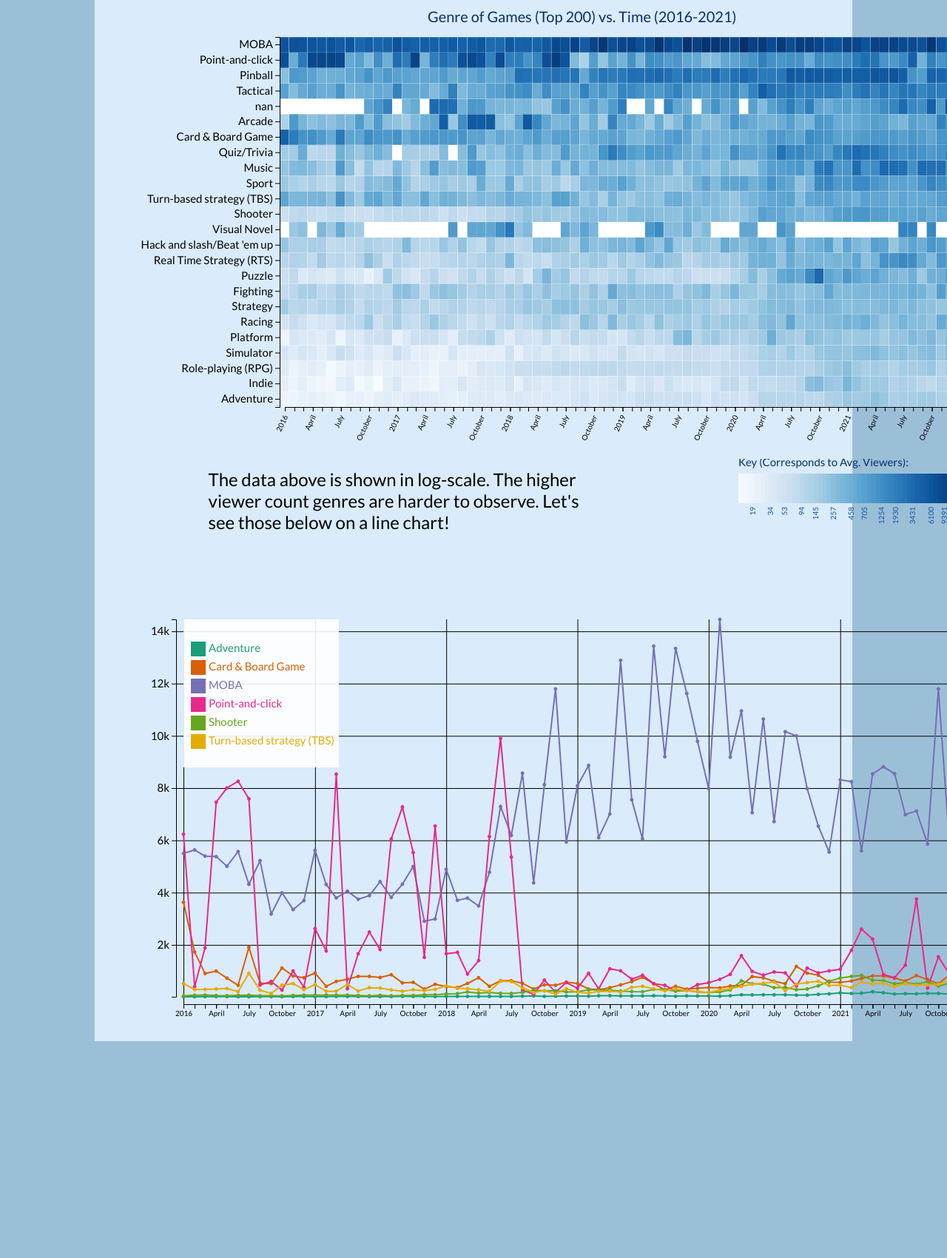
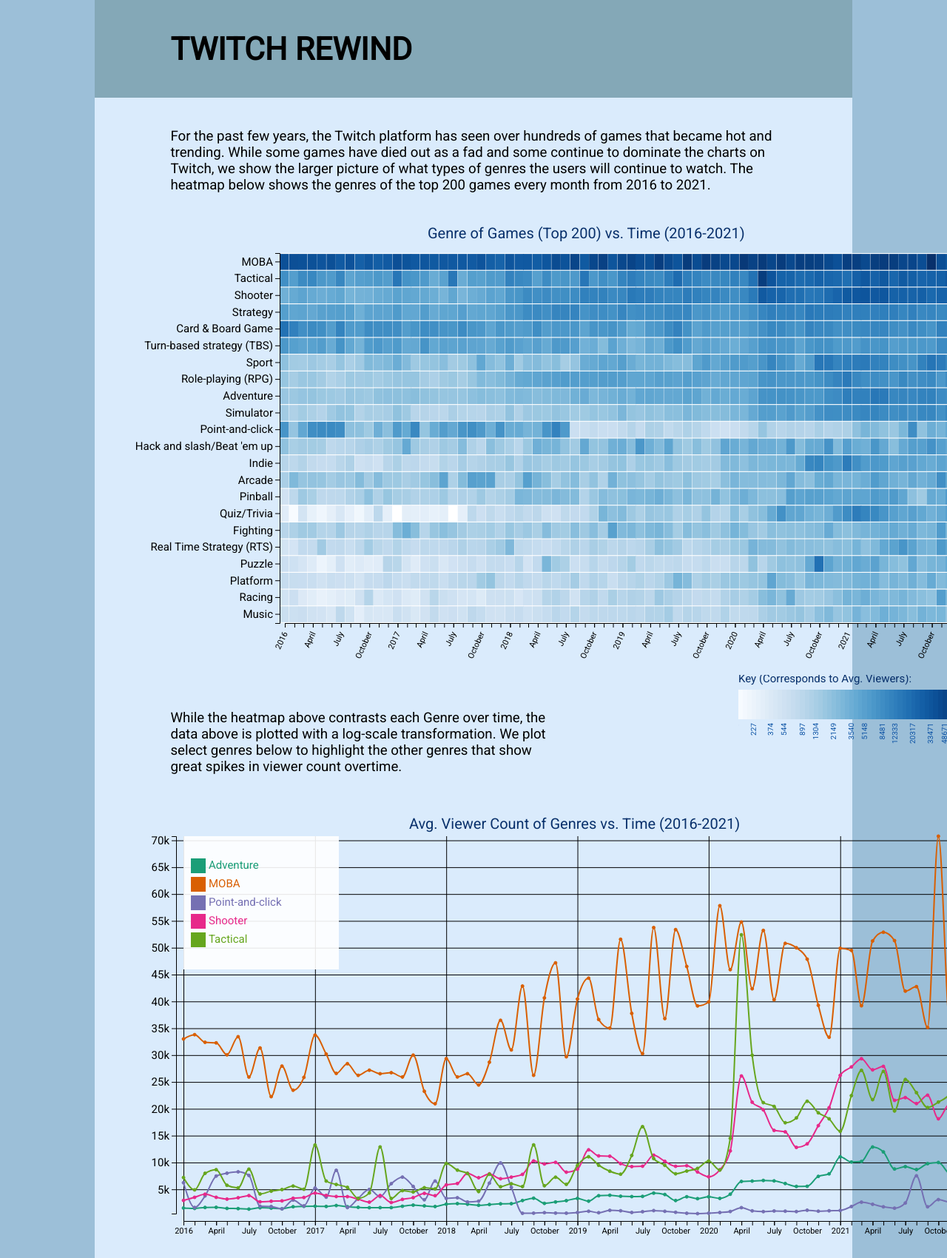
Before and after one commit to A1pha0ps/3300-P1, a plain HTML site: page index.html in a window 1280 px wide. Shown: the top 1700 px of the page at 74% size. Before the commit the page ends 1407 px from the top, so only its background shows below. Drawn offline with nearby package versions, Linux system fonts and the light colour scheme.

Commit message:
Polished Design of Website

```diff
--- a/index.html
+++ b/index.html
@@ -2,7 +2,7 @@
 
 <head>
     <script src="https://d3js.org/d3.v7.min.js"></script>
-    <link rel="stylesheet" href="https://fonts.googleapis.com/css?family=Lato">
+    <link rel="stylesheet" href="https://fonts.googleapis.com/css?family=Roboto">
     <link rel="stylesheet" href="styles/main.css" />
     <style>
         .gridlines .domain {
@@ -12,13 +12,24 @@
 </head>
 
 <body>
+    <header>
+        <h1><span id="title">TWITCH REWIND</span></h1>
+    </header>
     <div id="data1">
+        <h3 id="para1">
+            For the past few years, the Twitch platform has seen over hundreds of games that became
+            hot and trending. While some games have died out as a fad and some continue to dominate
+            the charts on Twitch, we show the larger picture of what types of genres the users will
+            continue to watch. The heatmap below shows the genres of the top 200 games every month
+            from 2016 to 2021.
+        </h3>
         <svg width="1200" height="600" id="svg1"></svg>
         <div id="data1Legend" width="585" height='40'>
             <svg width="300" height="100" id="svg1scale"></svg>
             <p>
-                The data above is shown in log-scale. The higher viewer count genres are
-                harder to observe. Let's see those below on a line chart!
+                While the heatmap above contrasts each Genre over time, the data above is plotted with
+                a log-scale transformation. We plot select genres below to highlight the other genres that
+                show great spikes in viewer count overtime.
             </p>
         </div>
 
--- a/scripts/firstGraph.js
+++ b/scripts/firstGraph.js
@@ -13,18 +13,12 @@
         .attr("transform", `translate(${margin.left},${margin.top})`);
 
     d3.json("resources/cleaned.json", d3.autotype).then((data) => {
+        data = data.filter(d => (d['Genre'] != 'nan' && d['Genre'] != 'Visual Novel'))
 
         data.forEach(d => {
             let totalViewerCount = 0
             d['Stats'].forEach(d_ => {
-                let freq = d_['freq']
-                d_['Hours_watched'] /= freq
-                d_["Hours_watched"] /= freq
-                d_["Hours_streamed"] /= freq
-                d_["Peak_channels"] /= freq
-                d_["Avg_viewers"] /= freq
                 d_["Genre"] = d.Genre
-                d_["Avg_viewer_ratio"] /= freq
                 d_['log_scale_view'] = Math.log10(d_['Avg_viewers']);
                 totalViewerCount += d_['Avg_viewers']
             })
@@ -75,7 +69,7 @@
             .attr("transform", "rotate(-65)");
 
         // Y Axis
-        const viewerScale = d3.scaleBand().domain(genreList).range([chartHeight, 0]).padding(0.01);
+        const viewerScale = d3.scaleBand().domain(genreList).range([chartHeight, 0]).padding(0.05);
         let leftAxis = d3.axisLeft(viewerScale)
         annotations.append("g")
             .attr("class", "y axis")
@@ -108,8 +102,6 @@
             .style('fill', 'white')
 
         let legend_data = d3.range(min_value_viewers, max_value_viewers, (max_value_viewers - min_value_viewers) / 50);
-
-        console.log(legend_data)
 
         let legendColorScale = d3.scaleSequential()
             .interpolator(d3.interpolateBlues)
--- a/scripts/secondGraph.js
+++ b/scripts/secondGraph.js
@@ -9,40 +9,17 @@
 let chartArea = svg.append("g").attr("id", "points")
     .attr("transform", `translate(${margin.left},${margin.top})`);
 
-d3.json("resources/test.json", d3.autotype).then((data => {
-    console.log(data)
-}));
-
 d3.json("resources/cleaned.json", d3.autotype).then((data) => {
-    data.forEach(d => {
-        d['Stats'].forEach(d_ => {
-            let freq = d_['freq']
-            d_['Hours_watched'] /= freq
-            d_["Hours_watched"] /= freq
-            d_["Hours_streamed"] /= freq
-            d_["Peak_channels"] /= freq
-            d_["Avg_viewers"] /= freq
-            d_["Genre"] = d.Genre
-            d_["Avg_viewer_ratio"] /= freq
-        })
-    })
-
-    console.log(data)
+    data = data.filter(d => (d['Genre'] != 'nan' && d['Genre'] != 'Visual Novel'))
 
     let smallTrendData = []
 
     genreList = []
     data.forEach(d => {
 
-        // if (smallSet.has(d['Genre'])) {
-        //     smallTrendData.push(d)
-        // }
-
-        if (d['Genre'] == 'MOBA'
-            || d["Genre"] == 'Turn-based strategy (TBS)' ||
-            d["Genre"] == 'Card & Board Game' ||
+        if (d['Genre'] == 'MOBA' ||
             d["Genre"] == 'Adventure' || d["Genre"] == 'Shooter'
-            || d["Genre"] == 'Point-and-click') {
+            || d["Genre"] == 'Point-and-click' || d["Genre"] == 'Tactical') {
             smallTrendData.push(d);
             genreList.push(d['Genre'])
         }
@@ -55,6 +32,7 @@
     let max_value_viewers = Number.MIN_VALUE
     smallTrendData.forEach(d => {
         d['Stats'].forEach(d_ => {
+            d_['Genre'] = d.Genre
             d_['Date'] = timeParser(d_['Date']);
             dates.push(d_['Date'])
             min_value_viewers = Math.min(min_value_viewers, d_['Avg_viewers'])
@@ -103,7 +81,8 @@
 
     var lineGen = d3.line()
         .x(d => dateScale(d.Date))
-        .y(d => viewerScale(d.Avg_viewers));
+        .y(d => viewerScale(d.Avg_viewers))
+        .curve(d3.curveMonotoneX);
 
     let paths = chartArea.selectAll('g').data(smallTrendData).join('g')
         .attr('class', 'tags')
@@ -127,7 +106,7 @@
         .attr('x', 120)
         .attr('y', 30)
         .attr('width', 210)
-        .attr('height', 200)
+        .attr('height', 180)
         .style('fill', "white")
         .style('opacity', 0.9)
 
@@ -160,4 +139,11 @@
 
     rect_SVG.raise()
     chartArea.raise()
+
+    svg.append("text")
+        .attr('class', 'title-graph')
+        .text("Avg. Viewer Count of Genres vs. Time (2016-2021)")
+        .style("font-size", 20)
+        .attr("x", `${chartWidth / 2 - 100}`)
+        .attr("y", `${20}`);
 });
--- a/styles/main.css
+++ b/styles/main.css
@@ -1,6 +1,33 @@
 * {
     font-size: 15px;
-    font-family: 'Lato';
+    font-family: 'Roboto';
+}
+
+header {
+    background-color: #84A8B7;
+}
+
+header h1 {
+    margin: 0 auto;
+    width: 80%;
+    padding-top: 4%;
+    padding-bottom: 4%;
+    font-size: 32pt;
+}
+
+h3 {
+    margin: 0 auto;
+    padding-top: 4%;
+    padding-bottom: 3%;
+    width: 80%;
+    font-size: 14pt;
+    font-weight: 100;
+}
+
+span#title {
+    font-family: 'Roboto';
+    font-size: 32pt;
+    font-weight: 700;
 }
 
 body {
@@ -17,7 +44,7 @@
 }
 
 g.x text {
-    font-size: 10px;
+    font-size: 11px;
 }
 
 div#data1 {
@@ -60,8 +87,14 @@
 }
 
 div p {
-    font-size: 24px;
     margin: 0;
     margin-right: 50%;
-    transform: translate(30%, -100%);
+    transform: translate(20%, -60%);
+    font-size: 14pt;
+    font-weight: 100;
 }
+
+header {
+    margin: 0 auto;
+    width: 80%;
+}
```
